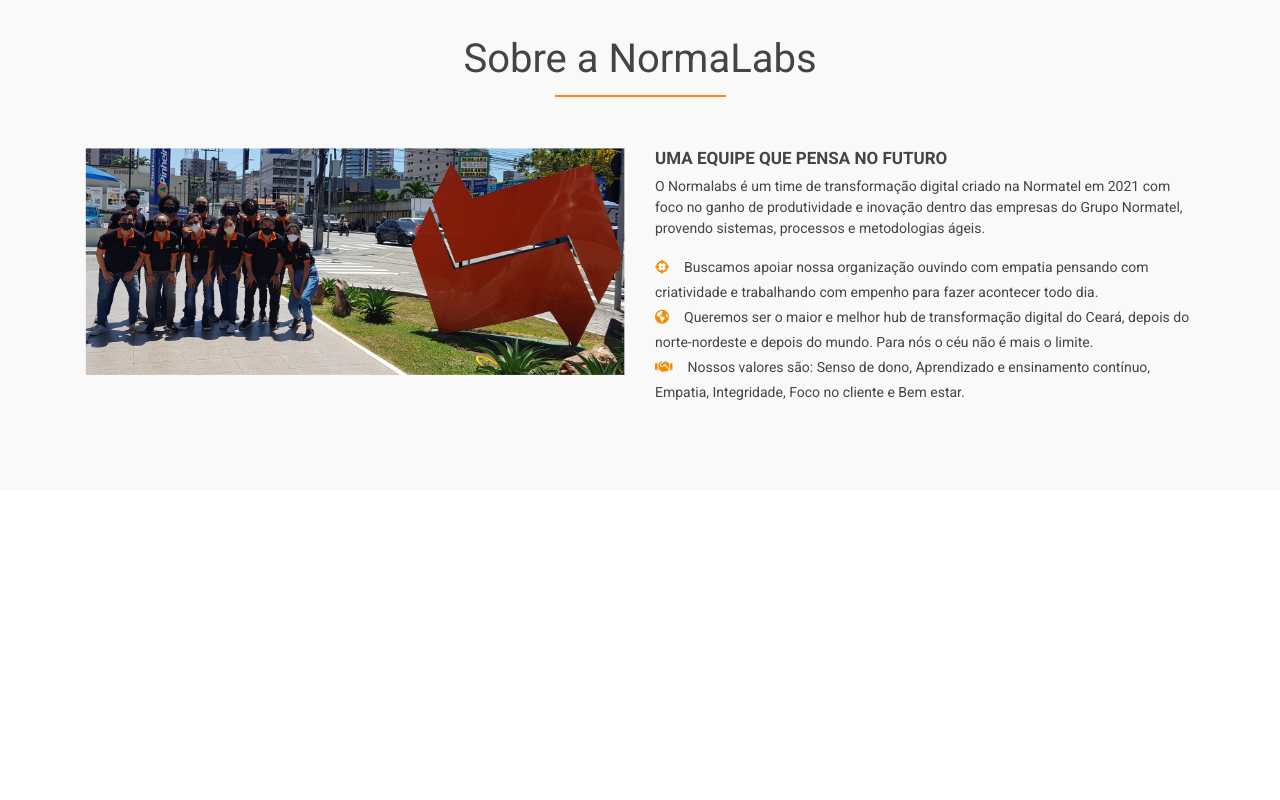
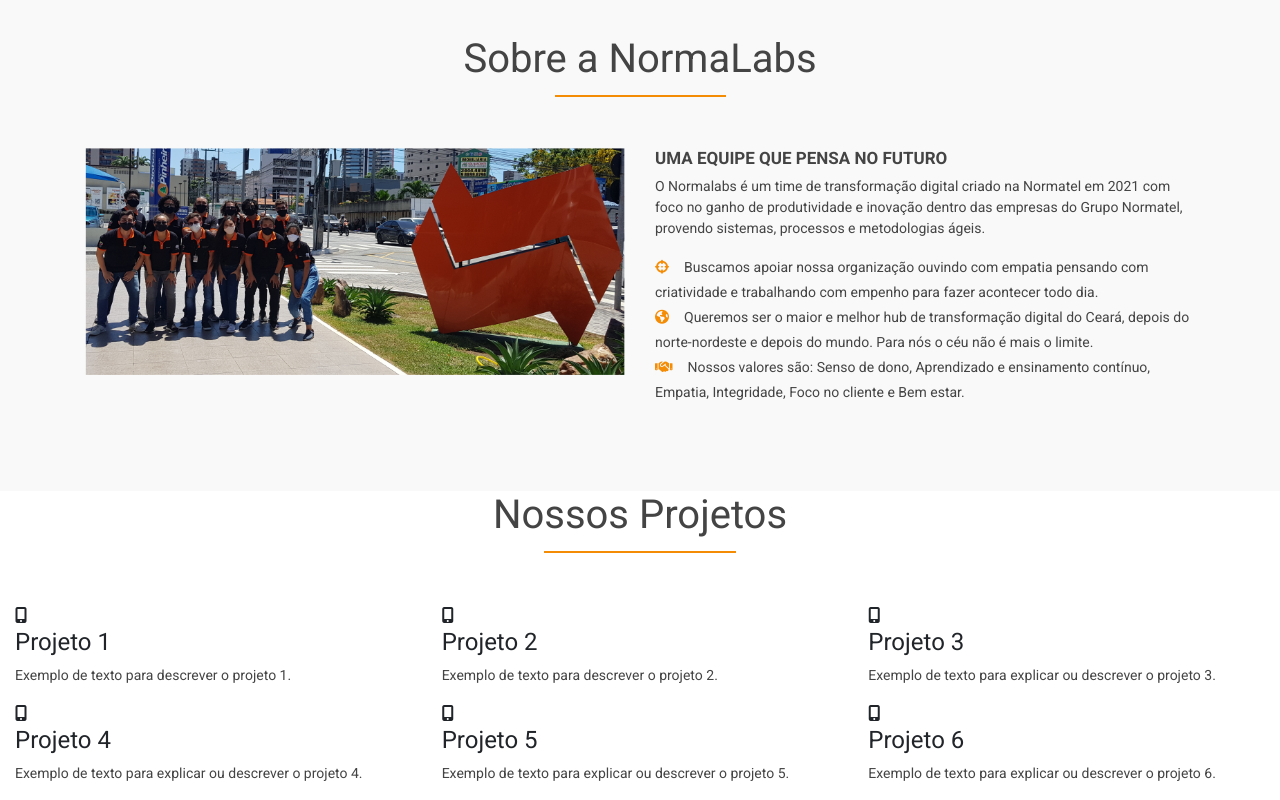
Before and after one commit to CaioLuColaco/NormaLabs, a plain HTML site: page views/home.html in a window 1280 px wide. Shown: the part 755-1555 px from the top of the page. Before the commit the page ends 1246 px from the top, so only its background shows below. Drawn offline with nearby package versions, Linux system fonts and the light colour scheme.

Commit message:
added services area

```diff
--- a/views/home.html
+++ b/views/home.html
@@ -96,6 +96,7 @@
                     <span class="sr-only">Next</span>
                 </a>
             </div>
+            <!-- Sobre a empresa -->
             <div id="about-area">
                 <div class="container">
                     <div class="row">
@@ -117,6 +118,45 @@
                     </div>
                 </div>
             </div>
+
+            <!-- Produtos -->
+            <div id="services-area">
+                <div class="row">
+                    <div class="col-12">
+                        <h3 class="main-title">Nossos Projetos</h3>
+                    </div>
+                    <div class="col-md-4 service-box">
+                        <i class="fas fa-mobile-alt"></i>
+                        <h4>Projeto 1</h4>
+                        <p>Exemplo de texto para descrever o projeto 1.</p>
+                    </div>
+                    <div class="col-md-4 service-box">
+                        <i class="fas fa-mobile-alt"></i>
+                        <h4>Projeto 2</h4>
+                        <p>Exemplo de texto para descrever o projeto 2.</p>
+                    </div>
+                    <div class="col-md-4 service-box">
+                        <i class="fas fa-mobile-alt"></i>
+                        <h4>Projeto 3</h4>
+                        <p>Exemplo de texto para explicar ou descrever o projeto 3.</p>
+                    </div>
+                    <div class="col-md-4 service-box">
+                        <i class="fas fa-mobile-alt"></i>
+                        <h4>Projeto 4</h4>
+                        <p>Exemplo de texto para explicar ou descrever o projeto 4.</p>
+                    </div>
+                    <div class="col-md-4 service-box">
+                        <i class="fas fa-mobile-alt"></i>
+                        <h4>Projeto 5</h4>
+                        <p>Exemplo de texto para explicar ou descrever o projeto 5.</p>
+                    </div>
+                    <div class="col-md-4 service-box">
+                        <i class="fas fa-mobile-alt"></i>
+                        <h4>Projeto 6</h4>
+                        <p>Exemplo de texto para explicar ou descrever o projeto 6.</p>
+                    </div>
+                </div>
+            </div>
         </div>
     </main>
 
```
